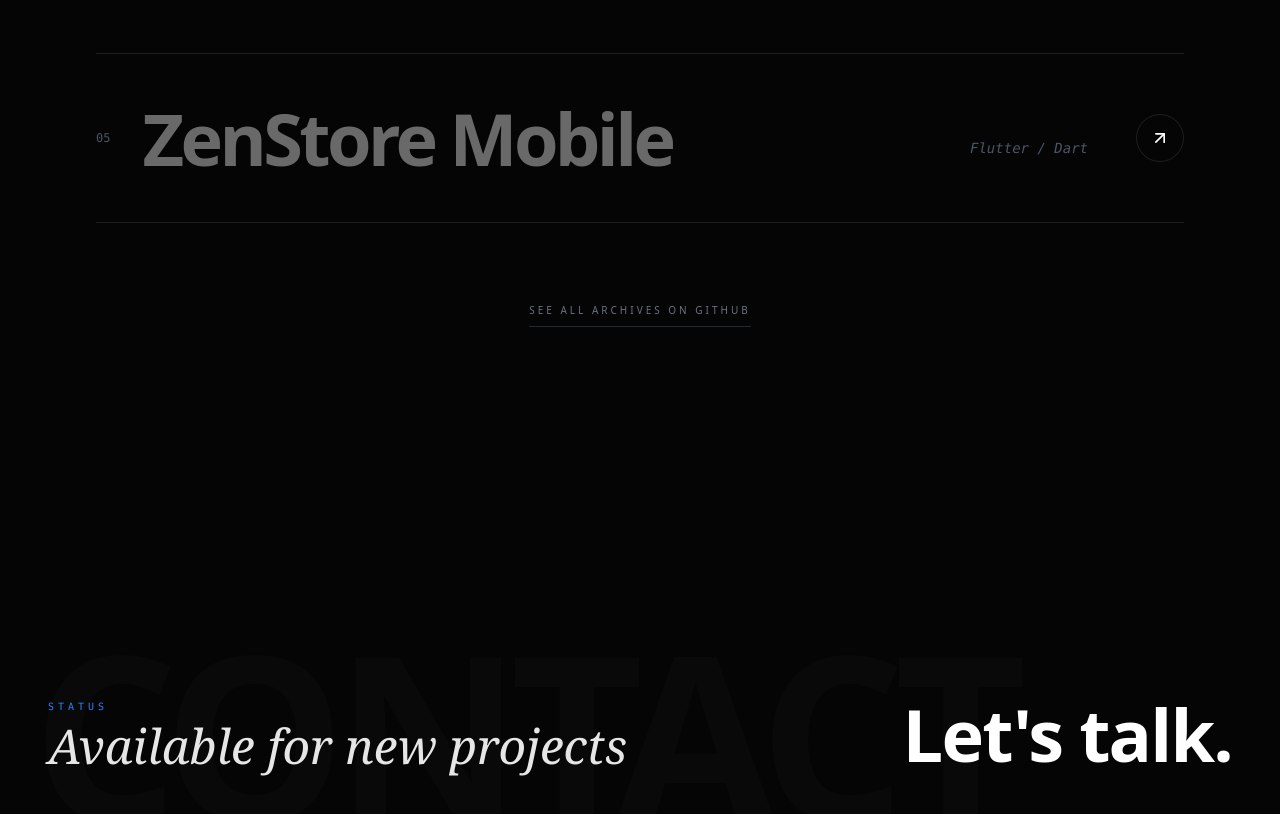
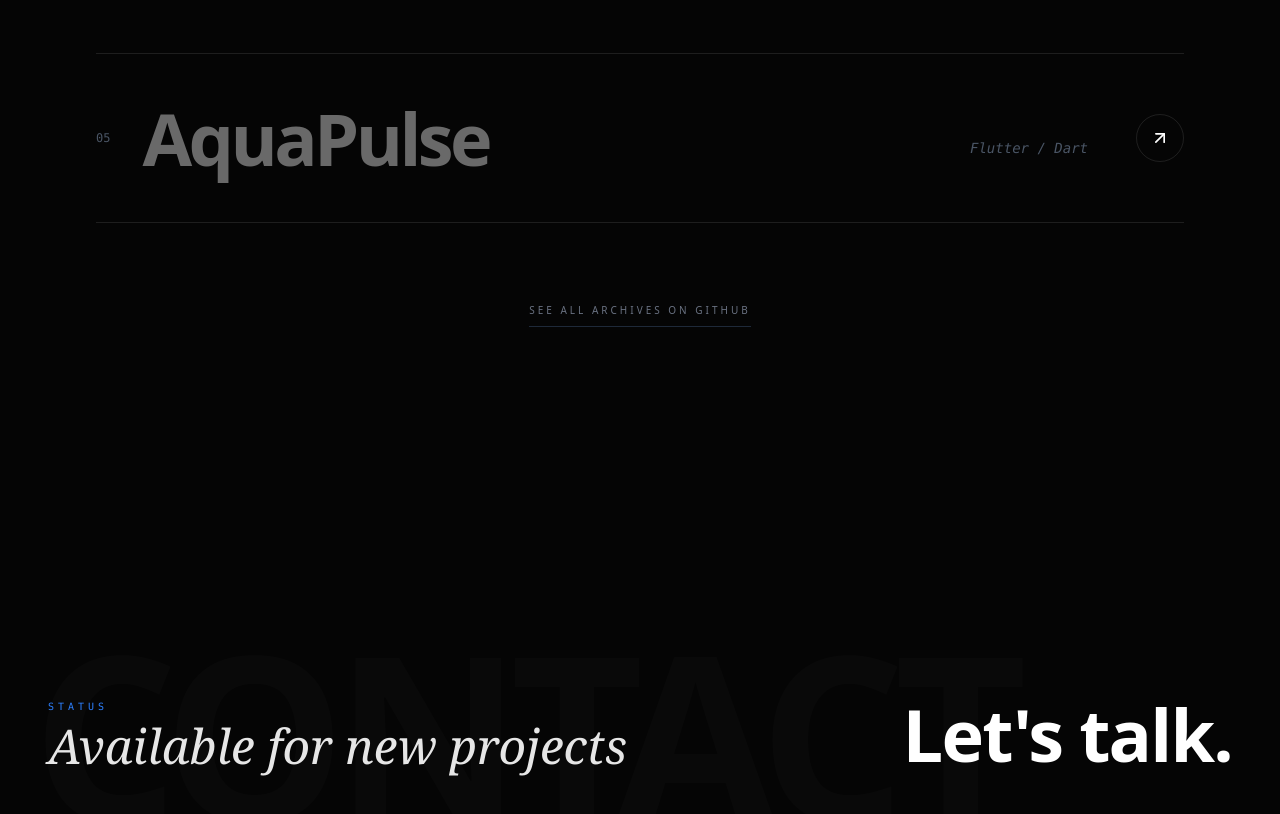
Before and after one commit to oreskovs/oreskov, a Next.js app: page / in a window 1280 px wide. Shown: the part 3883-4697 px from the top of the page. Built offline with nearby package versions, Linux system fonts and the light colour scheme.

Commit message:
update projects

```diff
--- a/app/components/Projects.tsx
+++ b/app/components/Projects.tsx
@@ -27,10 +27,10 @@
   },
   {
     id: "05",
-    title: "ZenStore Mobile",
+    title: "AquaPulse",
     category: "Mobile Development",
     tech: "Flutter / Dart",
-    link: "https://github.com/oreskovs/Dart-Flutter-Projects/tree/main/ZenStore%20Mobile",
+    link: "https://github.com/oreskovs/AquaPulse",
   },
 ];
 
```
